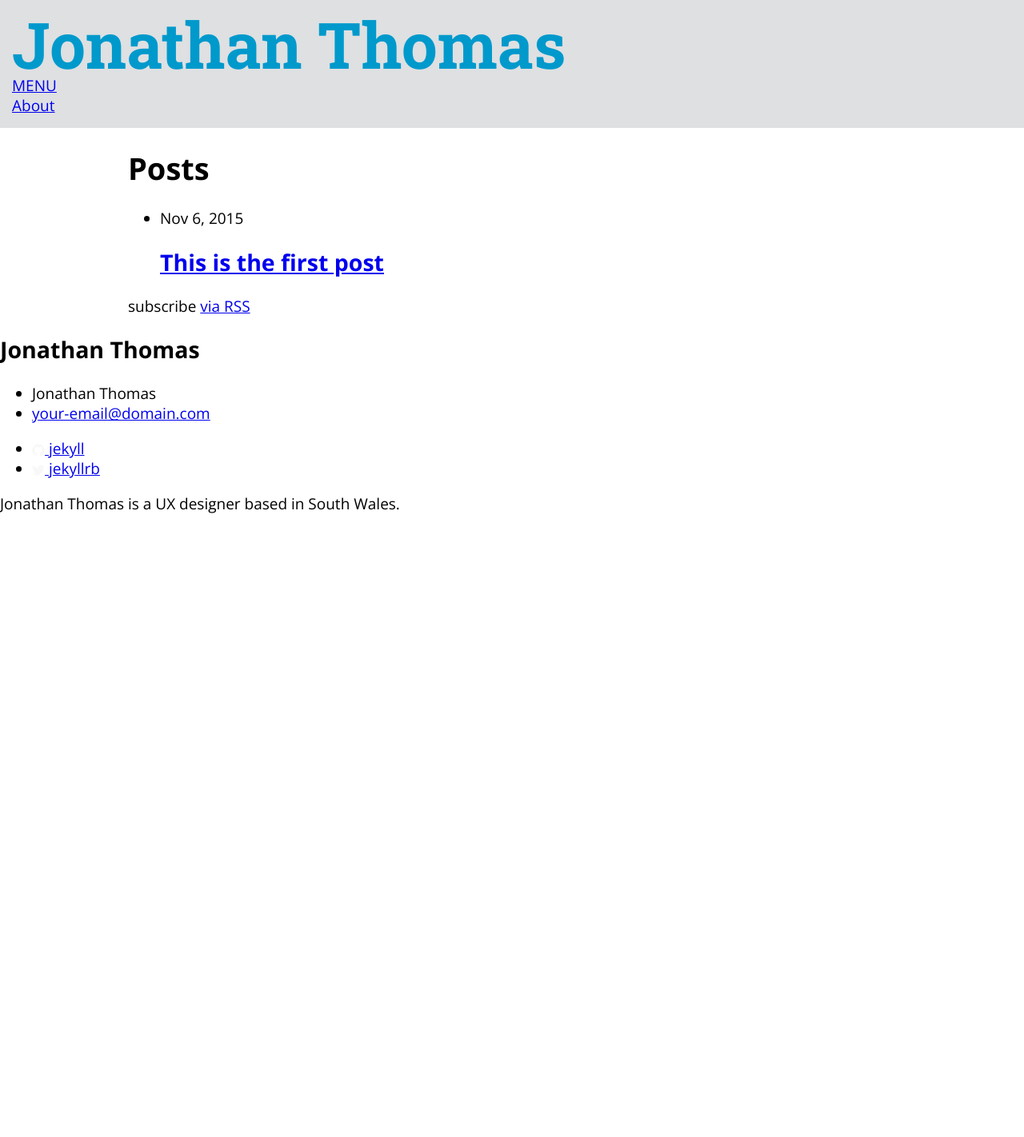
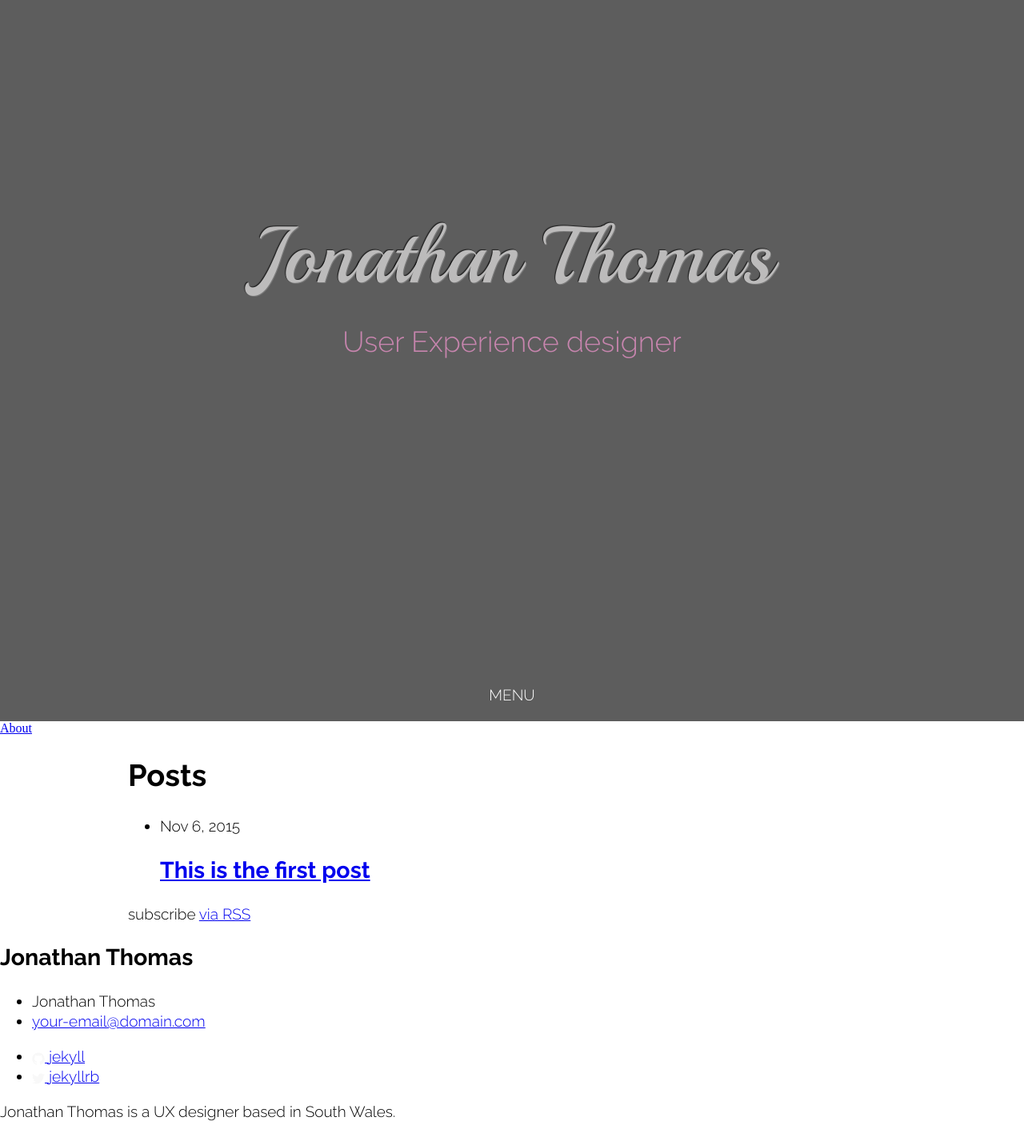
Before and after one commit to jonathanthomas83/jonathanthomas83.github.io, a Jekyll site: the page built from index.html, in a window 1280 px wide. Shown: the whole page at 80% size. Built offline with Jekyll 4.4.1, drawn with Linux system fonts in a browser that asks for light colours; before the commit the page ends 900 px from its top, so only the background shows below that.

Commit message:
Amended header styling

```diff
--- a/_includes/head.html
+++ b/_includes/head.html
@@ -9,6 +9,5 @@
   <link rel="stylesheet" href="{{ "/css/main.css" | prepend: site.baseurl }}">
   <link rel="canonical" href="{{ page.url | replace:'index.html','' | prepend: site.baseurl | prepend: site.url }}">
   <link rel="alternate" type="application/rss+xml" title="{{ site.title }}" href="{{ "/feed.xml" | prepend: site.baseurl | prepend: site.url }}">
-  <link href='https://fonts.googleapis.com/css?family=Roboto+Slab:400,700' rel='stylesheet' type='text/css'>
-  <link href='https://fonts.googleapis.com/css?family=Open+Sans:400,300,600,700' rel='stylesheet' type='text/css'>
+  <link href='https://fonts.googleapis.com/css?family=Montserrat:400,700|Playball|Raleway:400,300,700' rel='stylesheet' type='text/css'>
 </head>
--- /dev/null
+++ b/_includes/header-home.html
@@ -0,0 +1,23 @@
+<header class="site-header">
+
+  <div class="wrapper">
+
+    <a class="site-title" href="{{ site.baseurl }}/">{{ site.title }}</a>
+    <p class="subtitle">User Experience designer</p>
+
+  </div>
+
+      <nav class="nav-skip">
+        <a href="#site-nav" class="skiplink">
+          MENU
+        </a>
+      </nav>
+</header>
+
+<nav id="site-nav" class="site-nav">
+  {% for my_page in site.pages %}
+    {% if my_page.title %}
+    <a class="page-link" href="{{ my_page.url | prepend: site.baseurl }}">{{ my_page.title }}</a>
+    {% endif %}
+  {% endfor %}
+</nav>
--- /dev/null
+++ b/_layouts/home.html
@@ -0,0 +1,18 @@
+<!DOCTYPE html>
+<html>
+
+  {% include head.html %}
+
+  <body>
+
+    {% include header-home.html %}
+
+    <main id="page-container">
+        {{ content }}
+    </main>
+
+    {% include footer.html %}
+
+  </body>
+
+</html>
--- a/_sass/_local-typography.scss
+++ b/_sass/_local-typography.scss
@@ -7,8 +7,9 @@
 // Increase the base font size to 19px for the main content area
 // Using the core-19 mixin from the govuk_toolkit _typography.scss file
 
-$heading-family: 'Roboto Slab', serif;
-$regular-family: 'Open Sans', sans-serif;
+$title-family: 'Playball', cursive;
+$heading-family: 'Montserrat', sans-serif;
+$regular-family: 'Raleway', sans-serif;
 
 main, header, footer {
   @include core-19;
@@ -295,3 +296,10 @@ hr {
     color: $border-colour;
   }
 }
+
+@mixin core-100($line-height: (80 / 80), $line-height-640: (55 / 53), $tabular-numbers: false, $font-weight: 400) {
+  $font-size: 100px;
+  $font-size-640: 96px;
+  $font-size-print: 28pt;
+  @include _core-font-generator($font-size, $font-size-640, $font-size-print, $line-height, $line-height-640, $tabular-numbers, $font-weight);
+}
--- a/css/main.scss
+++ b/css/main.scss
@@ -5,8 +5,6 @@
 
 // Import partials from `sass_dir` (defaults to `_sass`)
 @import
-//"base",
-//"layout",
         "device-pixels",
         "url-helpers",
         "colours",
@@ -63,19 +61,67 @@ body { margin: 0; }
     }
 }
 
+
+$header-background-colour: #5D5D5D;
+$header-title-colour: #BCBBBB;
+$header-subtitle-colour: #C785AE;
+
 /**
  * Header
  */
 header.site-header {
-  padding: $gutter-half;
-  background-color: $grey-3;
+  min-height: 380px;
+  position: relative;
+  padding: 1px 0;
+  background-color: $header-background-colour;
+  height:100vh;
+  text-align: center;
   a.site-title {
-    color: #0099CC;
-    font-family: $heading-family;
-    @include bold-80;
+    @include core-100;
+    line-height: 0.87em;
+    display: block;
+    margin: 30vh 0 0;
+    color: $header-title-colour;
+    font-family: $title-family;
     text-decoration: none;
+
+    //display: inline-block;
+    //-webkit-box-sizing: content-box;
+      //-moz-box-sizing: content-box;
+      //box-sizing: content-box;
+      //border: none;
+      //font: normal 70px/1 "Aladin", Helvetica, sans-serif;
+      //color: rgba(48,48,48,1);
+      //text-align: center;
+      text-transform: normal;
+      //-o-text-overflow: clip;
+      //text-overflow: clip;
+      //white-space: pre;
+      text-shadow: 1px 1px 0 rgba(140,140,140,0.6) , -1px -1px 1px rgba(0,0,0,0.67) ;
     &:hover {
-      text-decoration: underline;
+      //text-decoration: underline;
+    }
+  }
+  p.subtitle {
+    color: $header-subtitle-colour;
+    @include core-36;
+    font-weight: 300;
+  }
+  nav.nav-skip {
+    position: absolute;
+    bottom: $gutter-two-thirds;
+    display: block;
+    width: 100%;
+    a {
+      text-align: center;
+      color: $white;
+      text-decoration: none;
+      @include core-19;
+      font-weight: 300;
+      color: $white;
+      &:hover {
+        text-decoration: underline;
+      }
     }
   }
 }
--- a/index.html
+++ b/index.html
@@ -1,5 +1,5 @@
 ---
-layout: default
+layout: home
 ---
 
 <div class="home">
```
